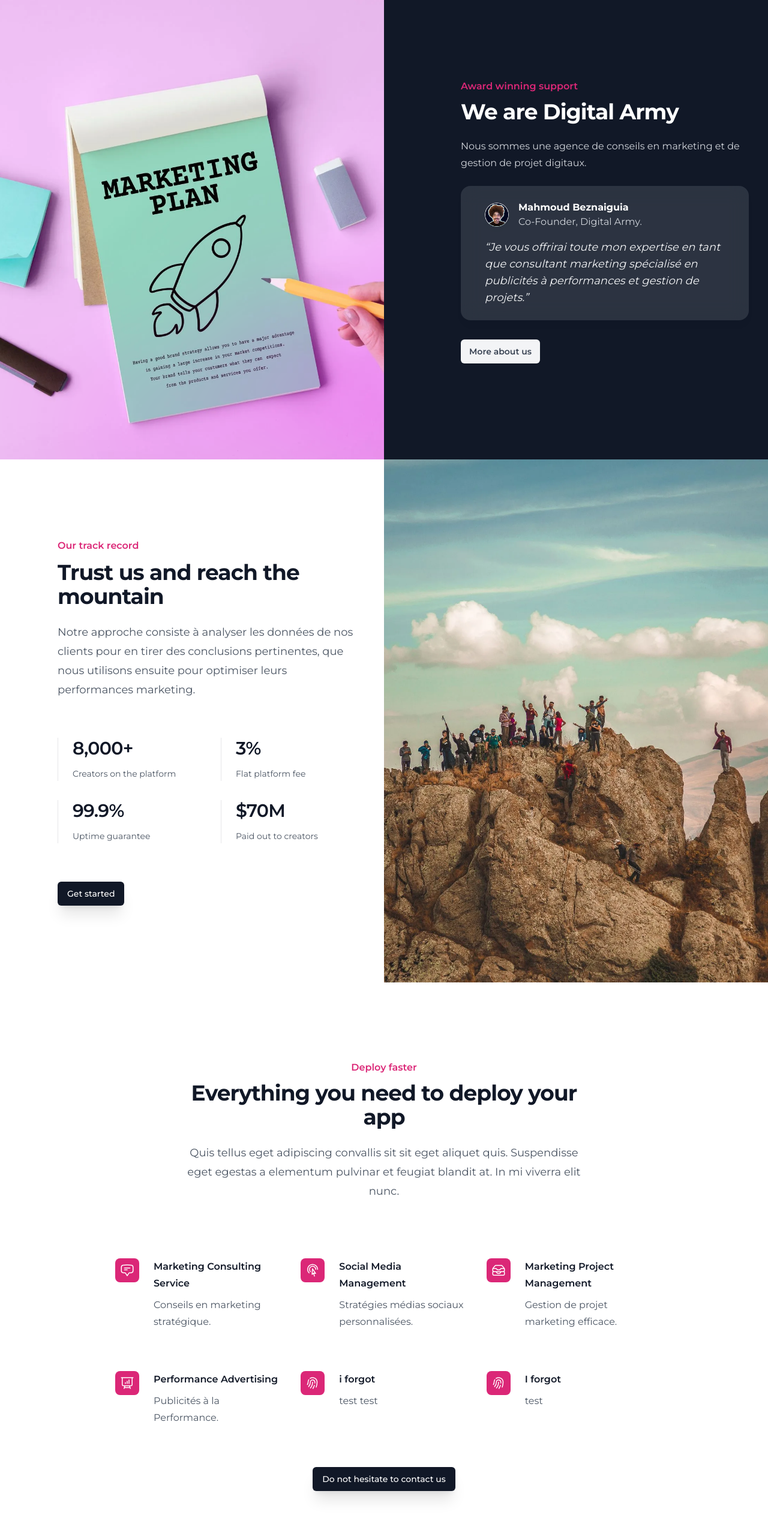
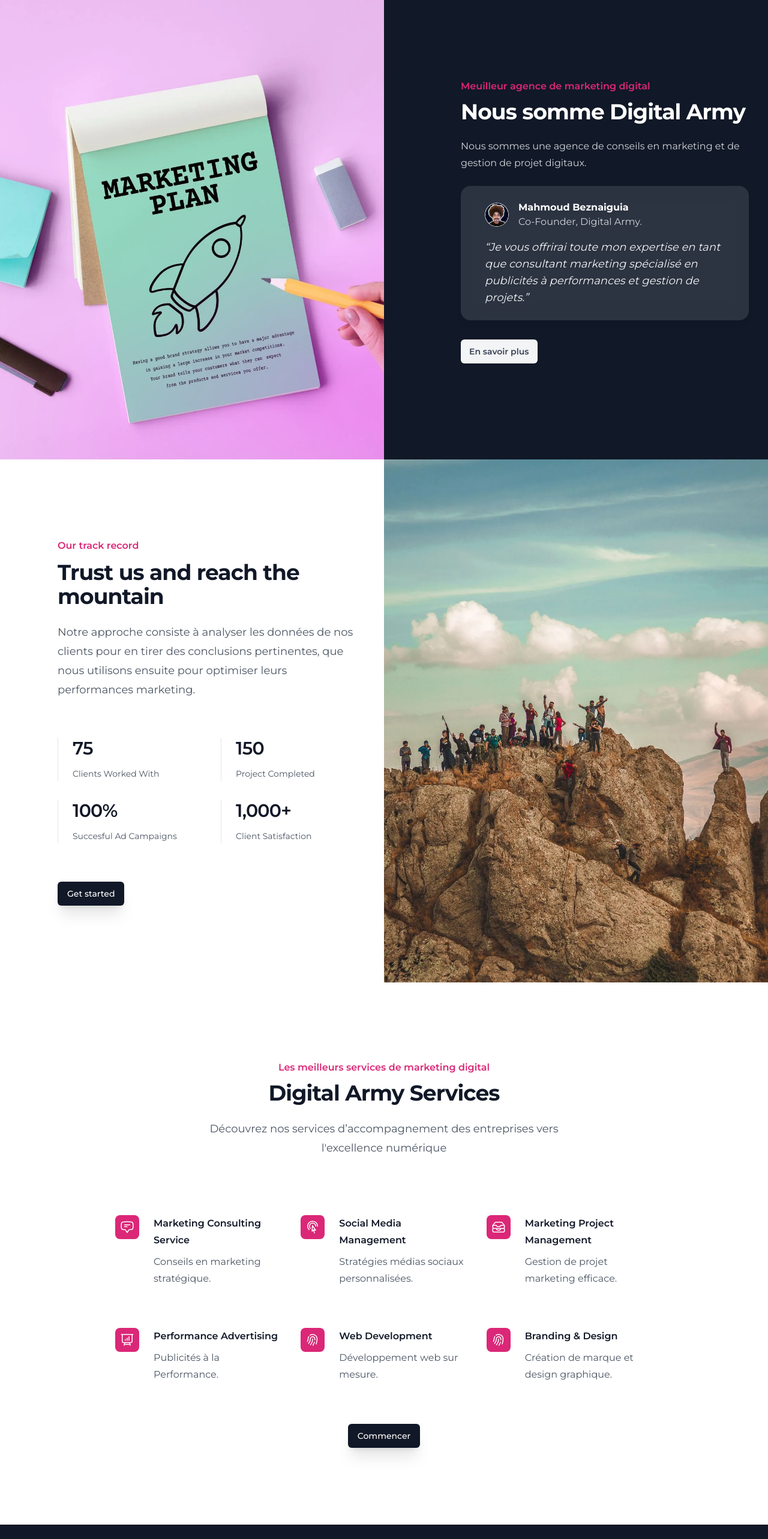
Before and after one commit to FindMalek/Digi.ar, a Next.js app: page / in a window 1280 px wide. Shown: the part 1040-3606 px from the top of the page at 60% size. Built offline with nearby package versions, Linux system fonts and the light colour scheme.

Commit message:
(1.4.1) - Updating the Website content from the DOCX | Content.

```diff
--- a/src/components/about-page/OurValues.tsx
+++ b/src/components/about-page/OurValues.tsx
@@ -2,34 +2,34 @@
 
 const values = [
   {
-    name: "Be world-class",
+    name: "Centrés sur le Client",
     description:
-      "Aut illo quae. Ut et harum ea animi natus. Culpa maiores et sed sint et magnam exercitationem quia. Ullam voluptas nihil vitae dicta molestiae et. Aliquid velit porro vero.",
+      "Nous plaçons nos clients et leurs objectifs au cœur de notre vision d'entreprise. Notre engagement est de fournir des solutions complètes répondant à tous leurs besoins.",
   },
   {
-    name: "Share everything you know",
+    name: "Offres Complètes",
     description:
-      "Mollitia delectus a omnis. Quae velit aliquid. Qui nulla maxime adipisci illo id molestiae. Cumque cum ut minus rerum architecto magnam consequatur. Quia quaerat minima.",
+      "Nous nous efforçons constamment d'offrir des solutions qui couvrent l'ensemble du spectre du marketing digital. Cela inclut le community management, la publicité en ligne, le développement web, le branding, et bien plus encore.",
   },
   {
-    name: "Always learning",
+    name: "Partenaires",
+    description:
+      "Nos valeurs fondamentales sont l'honnêteté dans nos relations avec les clients, la rigueur dans notre approche, l'assistance à chaque étape de la collaboration, et le soutien continu à nos clients.",
+  },
+  {
+    name: "Honnêteté, Rigueur, Assistance, Soutien",
     description:
       "Aut repellendus et officiis dolor possimus. Deserunt velit quasi sunt fuga error labore quia ipsum. Commodi autem voluptatem nam. Quos voluptatem totam.",
   },
   {
-    name: "Be supportive",
+    name: "Accessibilité du Digital Marketing",
     description:
-      "Magnam provident veritatis odit. Vitae eligendi repellat non. Eum fugit impedit veritatis ducimus. Non qui aspernatur laudantium modi. Praesentium rerum error deserunt harum.",
+      "Notre mission est de rendre les services de marketing digital accessibles à tous, quel que soit leur secteur d'activité ou leur taille. Nous croyons en l'inclusivité numérique.",
   },
   {
-    name: "Take responsibility",
+    name: "Incubateur de Jeunes Talents",
     description:
-      "Sit minus expedita quam in ullam molestiae dignissimos in harum. Tenetur dolorem iure. Non nesciunt dolorem veniam necessitatibus laboriosam voluptas perspiciatis error.",
-  },
-  {
-    name: "Enjoy downtime",
-    description:
-      "Ipsa in earum deserunt aut. Quos minus aut animi et soluta. Ipsum dicta ut quia eius. Possimus reprehenderit iste aspernatur ut est velit consequatur distinctio.",
+      " Nous nous engageons à incuber les jeunes talents, à les soutenir dans l'entrepreneuriat, et à les aider à créer de la valeur. C'est notre contribution à l'éveil nationa",
   },
 ];
 
--- a/src/components/about-page/Quotation.tsx
+++ b/src/components/about-page/Quotation.tsx
@@ -32,10 +32,9 @@
               </svg>
               <blockquote className="text-xl font-semibold leading-8 text-white sm:text-2xl sm:leading-9">
                 <p>
-                  Gravida quam mi erat tortor neque molestie. Auctor aliquet at
-                  porttitor a enim nunc suscipit tincidunt nunc. Et non lorem
-                  tortor posuere. Nunc eu scelerisque interdum eget tellus non
-                  nibh scelerisque bibendum.
+                  Digital Army se veut etre une entreprise qui prend en charge
+                  le volet marketing chez le client pour que celui ci puisse se
+                  concentrer sur le core business.
                 </p>
               </blockquote>
               <figcaption className="mt-8 text-base">
--- a/src/components/home/Partnership.tsx
+++ b/src/components/home/Partnership.tsx
@@ -44,7 +44,8 @@
         <div className="mt-16 flex justify-center">
           <p className="relative rounded-full bg-gray-50 px-4 py-1.5 text-sm leading-6 text-gray-600 ring-1 ring-inset ring-gray-900/5">
             <span className="hidden md:inline">
-              Over 2500 companies use our tools to better their business.
+              Plus de 75 clients nous ont fait confiance et nous avons mené à
+              bien plus de 150 projets.
             </span>
             <a href="#" className="font-semibold text-purple-900">
               <span className="absolute inset-0" aria-hidden="true" /> Read our
--- a/src/components/home/Reviews.tsx
+++ b/src/components/home/Reviews.tsx
@@ -116,8 +116,10 @@
         >
           Everyone is changing their buisness with Digital Army.
         </h2>
-        <p className="mt-2 text-lg text-gray-600 sm:text-center">
-          Thousands of people have doubled their buisness in the last 30 days.
+        <p className="mt-6 text-lg leading-8 text-gray-600 text-center">
+          All of our clients have seen an increase in their sales and a
+          significant improvement in their brand image. With Digital Army, you
+          will be able to reach your goals.
         </p>
         <ReviewGrid reviews={reviews} />
       </Container>
--- a/src/components/home/ServicesSection.tsx
+++ b/src/components/home/ServicesSection.tsx
@@ -30,13 +30,13 @@
     icon: PresentationChartBarIcon,
   },
   {
-    name: "i forgot",
-    description: "test test",
+    name: "Web Development",
+    description: "Développement web sur mesure.",
     icon: FingerPrintIcon,
   },
   {
-    name: "I forgot",
-    description: "test",
+    name: "Branding & Design",
+    description: "Création de marque et design graphique.",
     icon: FingerPrintIcon,
   },
 ];
@@ -47,15 +47,14 @@
       <div className="mx-auto max-w-7xl px-6 lg:px-8">
         <div className="mx-auto max-w-2xl lg:text-center">
           <h2 className="text-base font-semibold leading-7 text-pink-600">
-            Deploy faster
+            Les meilleurs services de marketing digital
           </h2>
           <p className="mt-2 text-3xl font-bold tracking-tight text-gray-900 sm:text-4xl">
-            Everything you need to deploy your app
+            Digital Army Services
           </p>
           <p className="mt-6 text-lg leading-8 text-gray-600">
-            Quis tellus eget adipiscing convallis sit sit eget aliquet quis.
-            Suspendisse eget egestas a elementum pulvinar et feugiat blandit at.
-            In mi viverra elit nunc.
+            Découvrez nos services d’accompagnement des entreprises vers
+            l'excellence numérique
           </p>
         </div>
         <div className="mx-auto mt-16 max-w-2xl sm:mt-20 lg:mt-24 lg:max-w-4xl">
@@ -80,7 +79,7 @@
         </div>
         <Link href="/contact" className="flex justify-center">
           <Button className="mt-16 text-white shadow-xl bg-gray-900 hover:bg-gray-500">
-            Do not hesitate to contact us
+            Commencer
           </Button>
         </Link>
       </div>
--- a/src/components/home/Statistics.tsx
+++ b/src/components/home/Statistics.tsx
@@ -38,10 +38,11 @@
         <div className="mx-auto max-w-2xl lg:max-w-none">
           <div className="text-center">
             <h2 className="text-3xl font-bold tracking-tight text-white sm:text-4xl">
-              Trusted by creators worldwide
+              Nos track records
             </h2>
             <p className="mt-4 text-lg leading-8 text-gray-300">
-              We have helped creators earn over $70 million since 2017.
+              Nous avez fait confiance à plus de 75 clients et nous avons mené à
+              bien plus de 150 projets.
             </p>
           </div>
           <dl className="mt-16 grid grid-cols-1 gap-0.5 overflow-hidden rounded-2xl text-center sm:grid-cols-2 lg:grid-cols-4">
--- a/src/components/home/TrustUsSection.tsx
+++ b/src/components/home/TrustUsSection.tsx
@@ -3,10 +3,10 @@
 import { Button } from "@/components/ui/Button";
 
 const stats = [
-  { id: 1, name: "Creators on the platform", value: "8,000+" },
-  { id: 2, name: "Flat platform fee", value: "3%" },
-  { id: 3, name: "Uptime guarantee", value: "99.9%" },
-  { id: 4, name: "Paid out to creators", value: "$70M" },
+  { id: 1, name: "Clients Worked With", value: "75" },
+  { id: 2, name: "Project Completed", value: "150" },
+  { id: 3, name: "Succesful Ad Campaigns", value: "100%" },
+  { id: 4, name: "Client Satisfaction", value: "1,000+" },
 ];
 
 export default function TrustUsSection() {
--- a/src/components/home/WeAreSection.tsx
+++ b/src/components/home/WeAreSection.tsx
@@ -44,10 +44,10 @@
       <div className="relative mx-auto max-w-7xl py-24 sm:py-32 lg:px-8 lg:py-40">
         <div className="pl-6 pr-6 md:ml-auto md:w-2/3 md:pl-16 lg:w-1/2 lg:pl-24 lg:pr-0 xl:pl-32">
           <h2 className="text-base font-semibold leading-7 text-pink-600">
-            Award winning support
+            Meuilleur agence de marketing digital
           </h2>
           <p className="mt-2 text-3xl font-bold tracking-tight text-white sm:text-4xl">
-            We are Digital Army
+            Nous somme Digital Army
           </p>
           <p className="mt-6 text-base leading-7 text-gray-300">
             Nous sommes une agence de conseils en marketing et de gestion de
@@ -57,7 +57,7 @@
           <div className="mt-8">
             <Link href="/about">
               <Button className="inline-flex rounded-md bg-gray-100 px-3.5 py-2.5 text-sm font-semibold text-gray-700 shadow-sm hover:bg-white/20 hover:text-white focus-visible:outline focus-visible:outline-2 focus-visible:outline-offset-2 focus-visible:outline-white">
-                More about us
+                En savoir plus
               </Button>
             </Link>
           </div>
```
